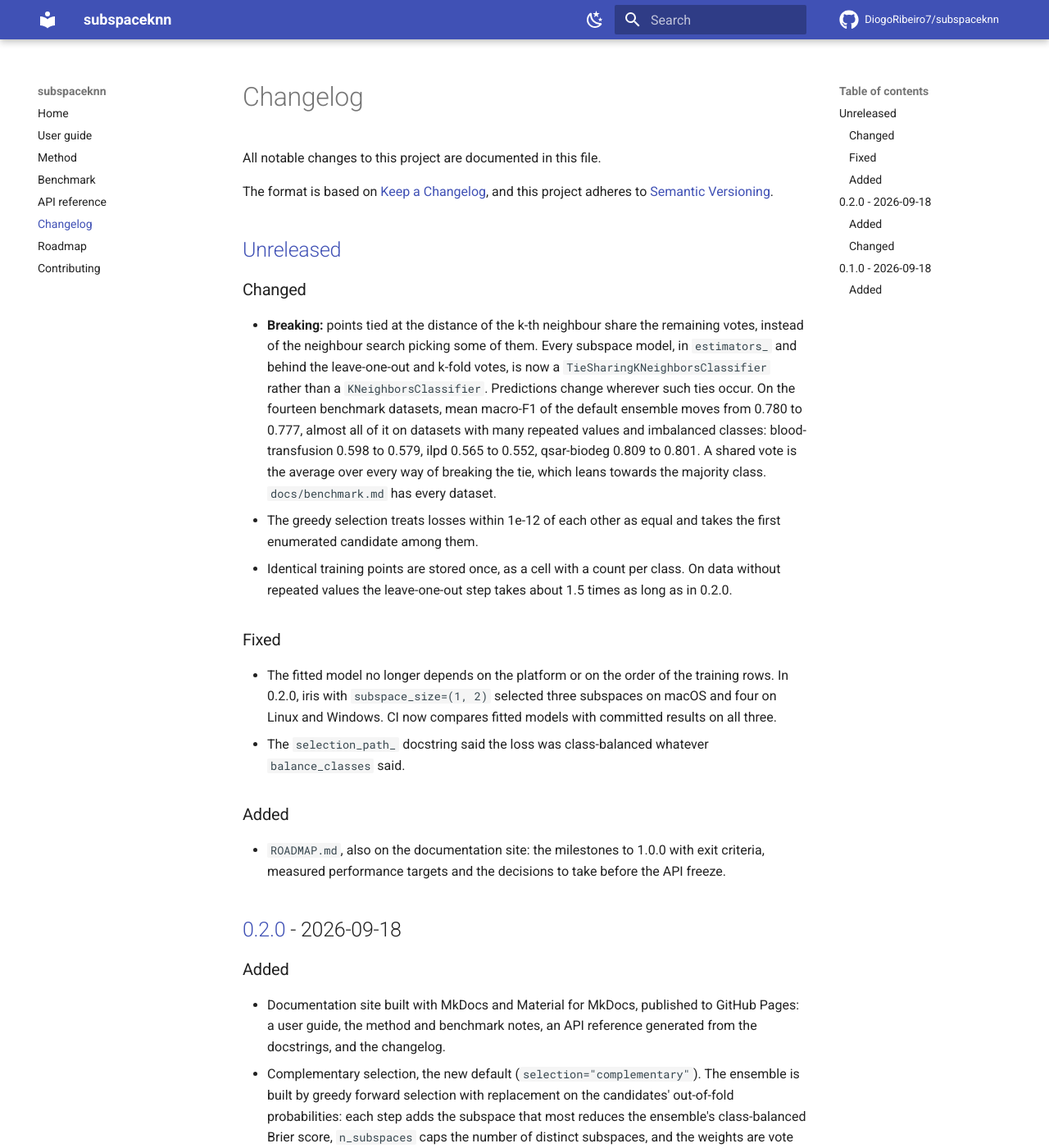
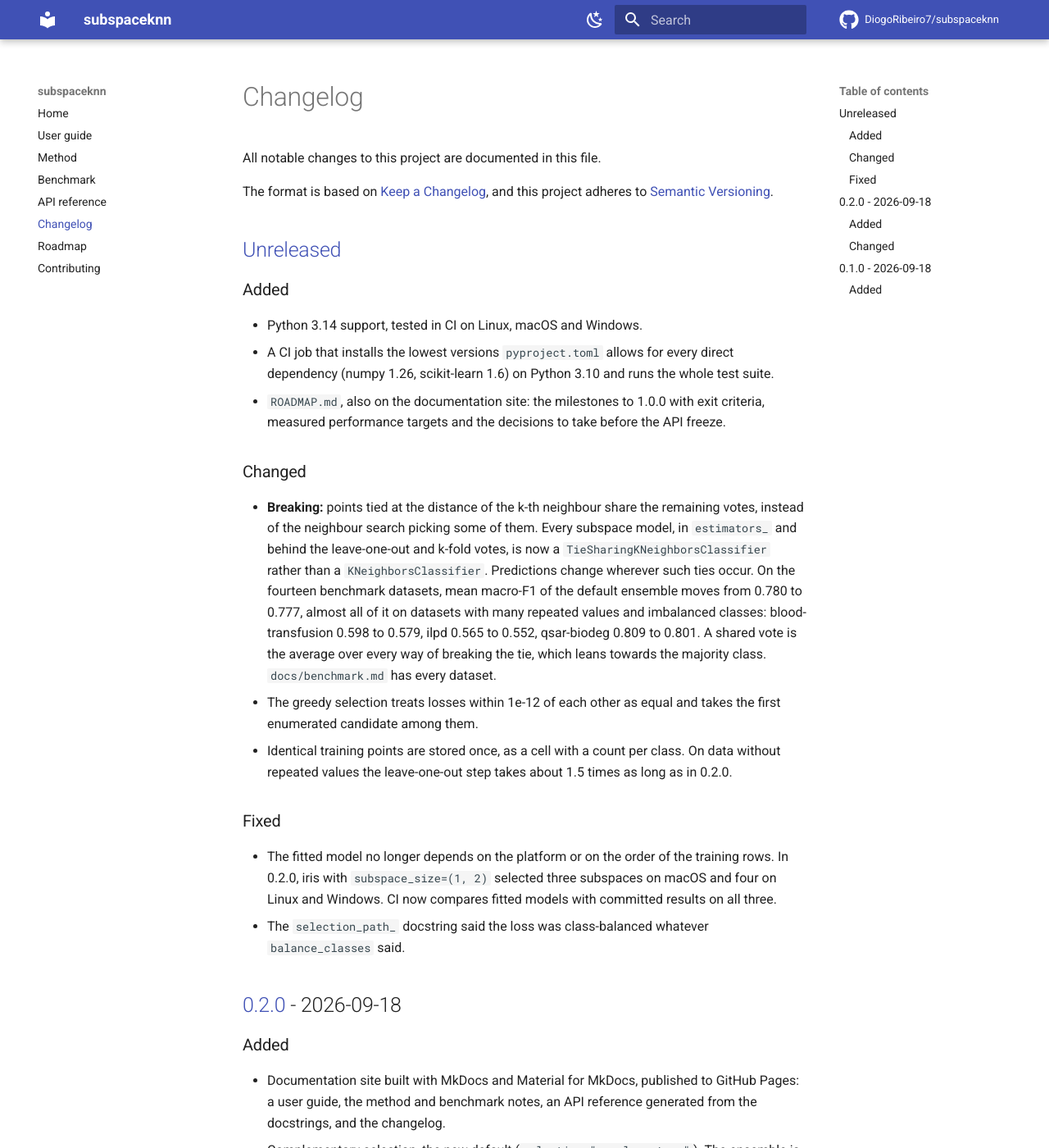
Before and after one commit to DiogoRibeiro7/subspaceknn, an MkDocs documentation site: the page built from docs/changelog.md, in a window 1280 px wide and 1400 px high. Shown: the whole window at 82% size. Built offline with MkDocs 1.6.1 and Material for MkDocs 9.7.7, drawn with Linux system fonts in a browser that asks for light colours; comment, search, counter and statistics services are not loaded.

Commit message:
Support Python 3.14 and test the lowest supported dependencies
Add Python 3.14 to the CI matrix and the package classifiers, and run the
macOS and Windows jobs on it. A new CI job resolves the lowest versions
pyproject.toml allows for every direct dependency (numpy 1.26,
scikit-learn 1.6, on Python 3.10) instead of using uv.lock, and runs the
whole test suite. Both pass locally: 270 tests on Python 3.14 with the
locked versions and on Python 3.10 with the lowest ones.

This completes M2 in the roadmap.

```diff
--- a/CHANGELOG.md
+++ b/CHANGELOG.md
@@ -6,6 +6,12 @@
 and this project adheres to [Semantic Versioning](https://semver.org/spec/v2.0.0.html).
 
 ## [Unreleased]
+
+### Added
+
+- Python 3.14 support, tested in CI on Linux, macOS and Windows.
+- A CI job that installs the lowest versions `pyproject.toml` allows for every direct dependency (numpy 1.26, scikit-learn 1.6) on Python 3.10 and runs the whole test suite.
+- `ROADMAP.md`, also on the documentation site: the milestones to 1.0.0 with exit criteria, measured performance targets and the decisions to take before the API freeze.
 
 ### Changed
 
--- a/pyproject.toml
+++ b/pyproject.toml
@@ -31,6 +31,7 @@
   "Programming Language :: Python :: 3.11",
   "Programming Language :: Python :: 3.12",
   "Programming Language :: Python :: 3.13",
+  "Programming Language :: Python :: 3.14",
   "Topic :: Scientific/Engineering :: Artificial Intelligence",
   "Typing :: Typed",
 ]
```
Also changed, not shown: other parts of CHANGELOG.md (+0 -4 lines), README.md (+2 -2 lines), ROADMAP.md (+2 -2 lines), docs/index.md (+1 -1 lines), 1 other file.
